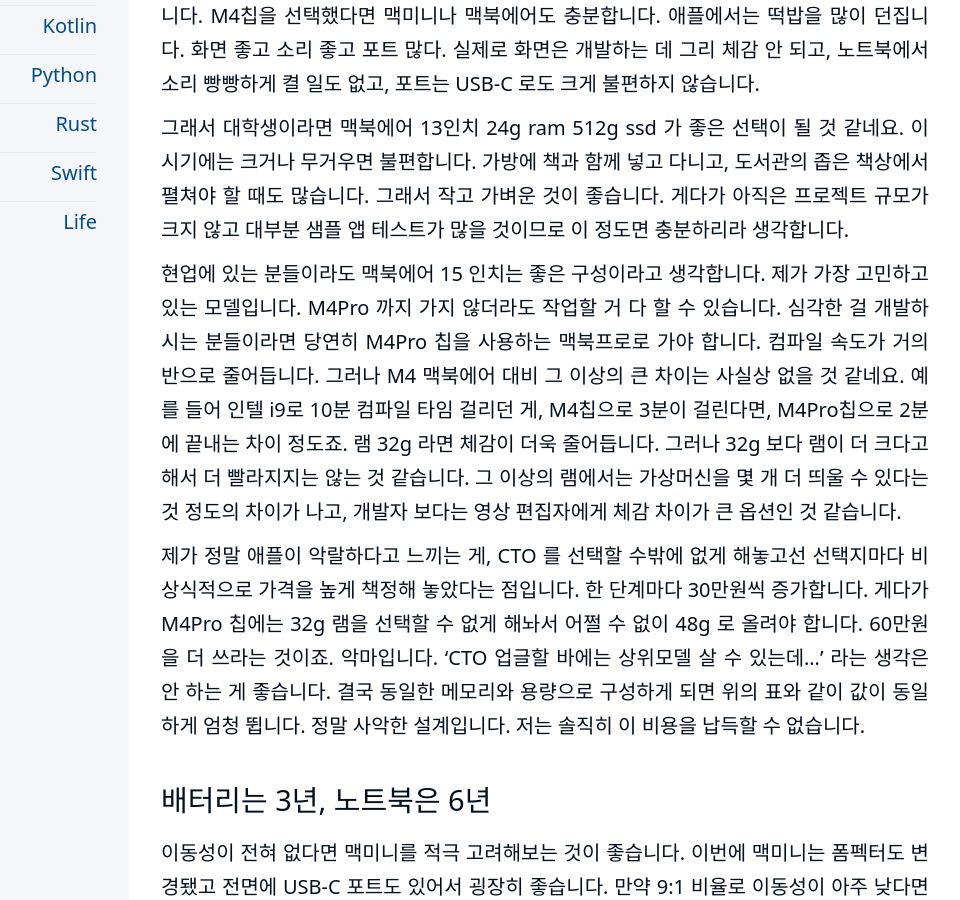
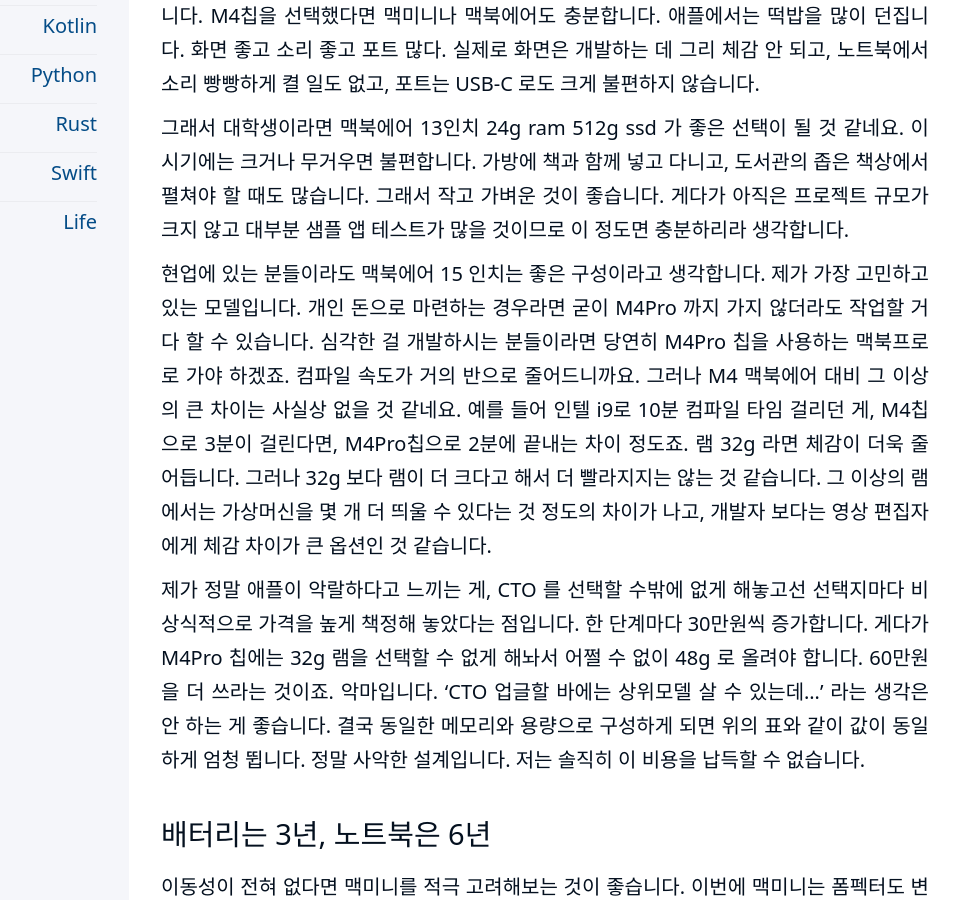
Before and after one commit to kiroshin/kiroshin.github.io, a Jekyll site: the page built from _posts/2025-03-24-macbook_for_dev.md, in a window 1280 px wide and 900 px high, scrolled down 3442 px. Shown: the whole window, without its empty margins (191-1151 px from the left). Built offline with Jekyll 4.4.1, drawn with Linux system fonts in a browser that asks for light colours.

Commit message:
Update 2025-03-24-macbook_for_dev.md

```diff
--- a/_posts/2025-03-24-macbook_for_dev.md
+++ b/_posts/2025-03-24-macbook_for_dev.md
@@ -48,7 +48,7 @@
 
 그래서 대학생이라면 맥북에어 13인치 24g ram 512g ssd 가 좋은 선택이 될 것 같네요. 이 시기에는 크거나 무거우면 불편합니다. 가방에 책과 함께 넣고 다니고, 도서관의 좁은 책상에서 펼쳐야 할 때도 많습니다. 그래서 작고 가벼운 것이 좋습니다. 게다가 아직은 프로젝트 규모가 크지 않고 대부분 샘플 앱 테스트가 많을 것이므로 이 정도면 충분하리라 생각합니다.
 
-현업에 있는 분들이라도 맥북에어 15 인치는 좋은 구성이라고 생각합니다. 제가 가장 고민하고 있는 모델입니다. M4Pro 까지 가지 않더라도 작업할 거 다 할 수 있습니다. 심각한 걸 개발하시는 분들이라면 당연히 M4Pro 칩을 사용하는 맥북프로로 가야 합니다. 컴파일 속도가 거의 반으로 줄어듭니다. 그러나 M4 맥북에어 대비 그 이상의 큰 차이는 사실상 없을 것 같네요. 예를 들어 인텔 i9로 10분 컴파일 타임 걸리던 게, M4칩으로 3분이 걸린다면, M4Pro칩으로 2분에 끝내는 차이 정도죠. 램 32g 라면 체감이 더욱 줄어듭니다. 그러나 32g 보다 램이 더 크다고 해서 더 빨라지지는 않는 것 같습니다. 그 이상의 램에서는 가상머신을 몇 개 더 띄울 수 있다는 것 정도의 차이가 나고, 개발자 보다는 영상 편집자에게 체감 차이가 큰 옵션인 것 같습니다.
+현업에 있는 분들이라도 맥북에어 15 인치는 좋은 구성이라고 생각합니다. 제가 가장 고민하고 있는 모델입니다. 개인 돈으로 마련하는 경우라면 굳이 M4Pro 까지 가지 않더라도 작업할 거 다 할 수 있습니다. 심각한 걸 개발하시는 분들이라면 당연히 M4Pro 칩을 사용하는 맥북프로로 가야 하겠죠. 컴파일 속도가 거의 반으로 줄어드니까요. 그러나 M4 맥북에어 대비 그 이상의 큰 차이는 사실상 없을 것 같네요. 예를 들어 인텔 i9로 10분 컴파일 타임 걸리던 게, M4칩으로 3분이 걸린다면, M4Pro칩으로 2분에 끝내는 차이 정도죠. 램 32g 라면 체감이 더욱 줄어듭니다. 그러나 32g 보다 램이 더 크다고 해서 더 빨라지지는 않는 것 같습니다. 그 이상의 램에서는 가상머신을 몇 개 더 띄울 수 있다는 것 정도의 차이가 나고, 개발자 보다는 영상 편집자에게 체감 차이가 큰 옵션인 것 같습니다.
 
 제가 정말 애플이 악랄하다고 느끼는 게, CTO 를 선택할 수밖에 없게 해놓고선 선택지마다 비상식적으로 가격을 높게 책정해 놓았다는 점입니다. 한 단계마다 30만원씩 증가합니다. 게다가 M4Pro 칩에는 32g 램을 선택할 수 없게 해놔서 어쩔 수 없이 48g 로 올려야 합니다. 60만원을 더 쓰라는 것이죠. 악마입니다. 'CTO 업글할 바에는 상위모델 살 수 있는데...' 라는 생각은 안 하는 게 좋습니다. 결국 동일한 메모리와 용량으로 구성하게 되면 위의 표와 같이 값이 동일하게 엄청 뜁니다. 정말 사악한 설계입니다. 저는 솔직히 이 비용을 납득할 수 없습니다.
 
```
